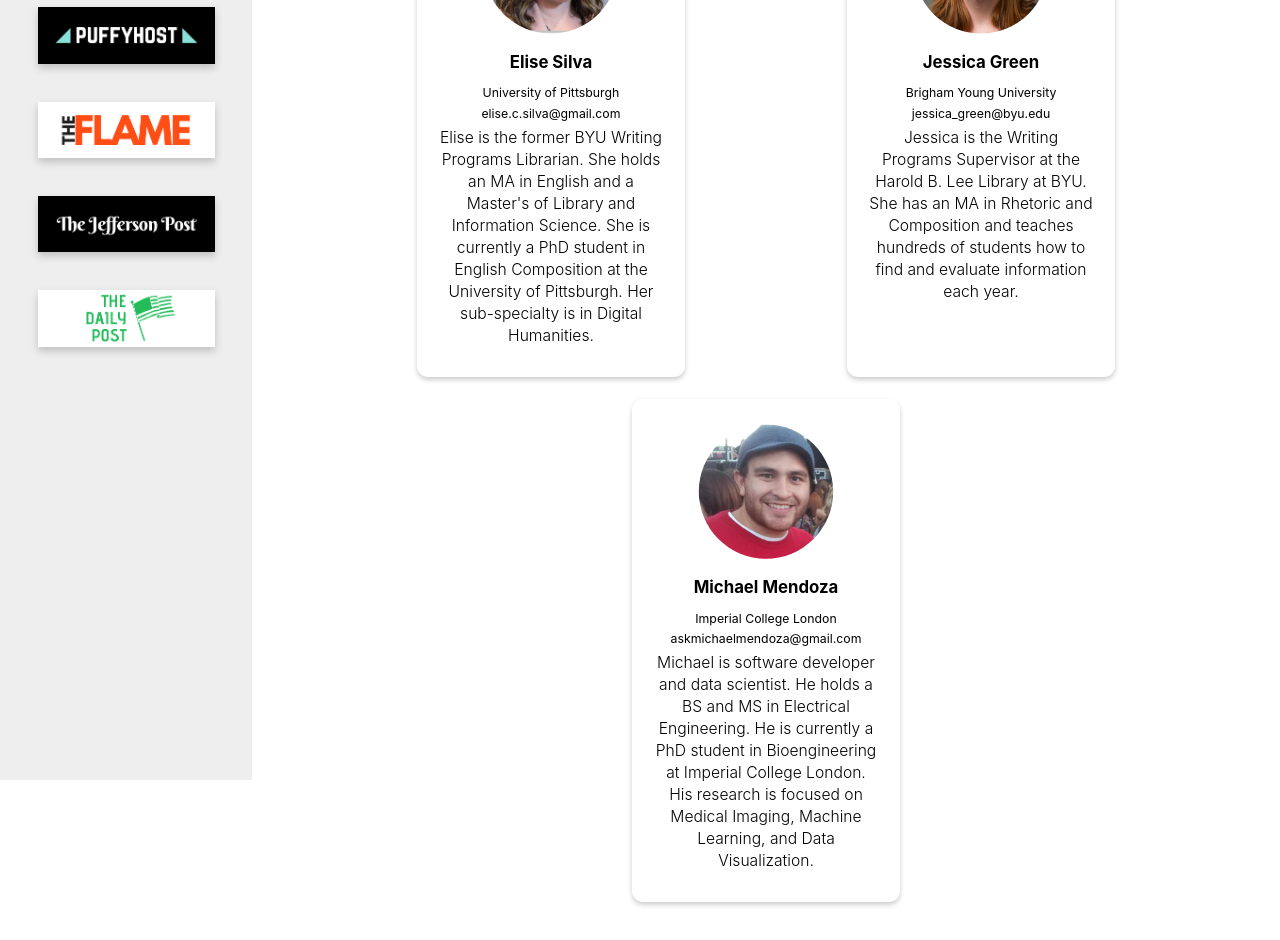
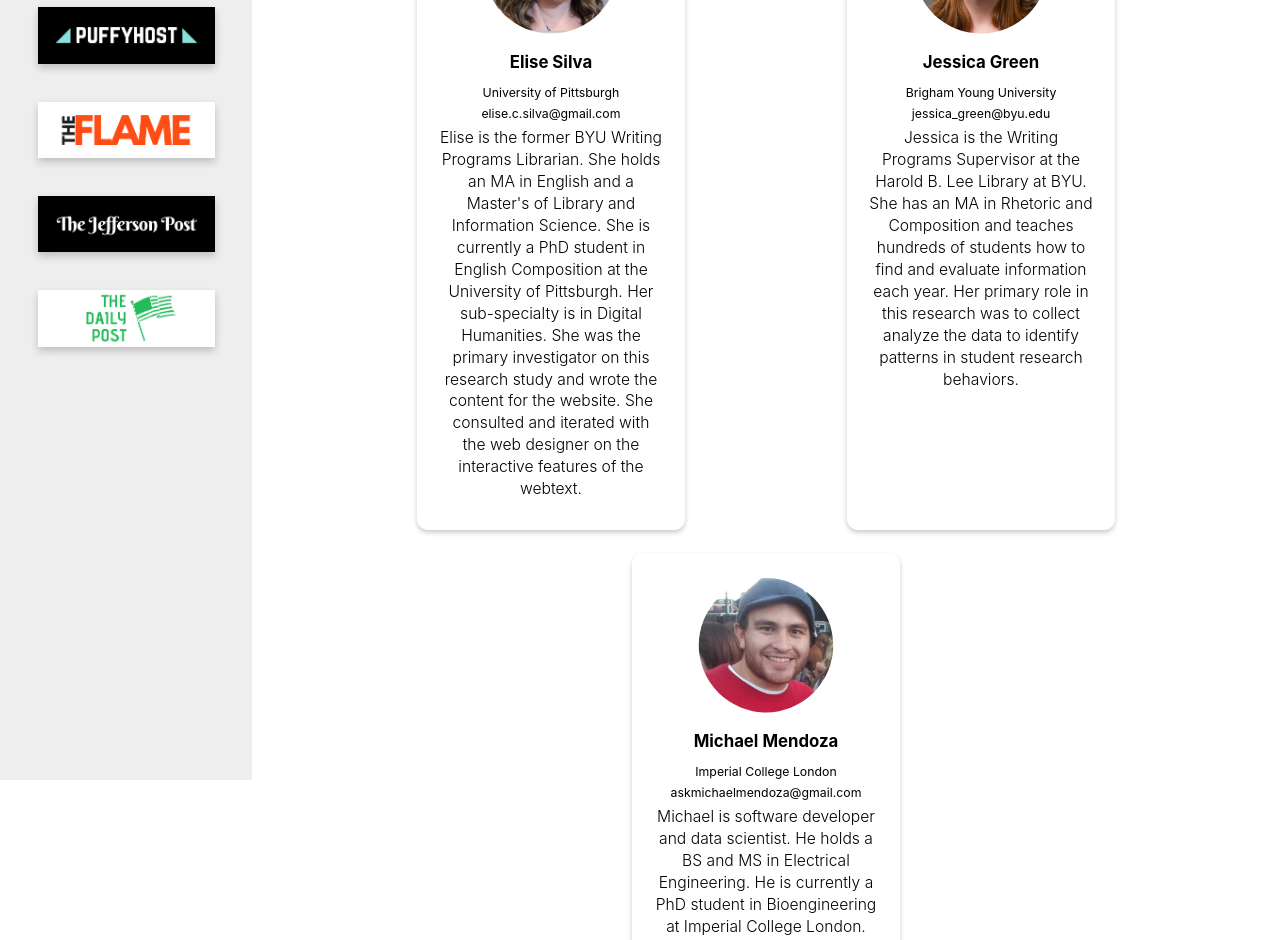
Before and after one commit to michaelmendoza/kairos2020-silva-green-mendoza, a React (Create React App) app: page /contact in a window 1280 px wide. Shown: the part 620-1560 px from the top of the page. Built offline with nearby package versions, Linux system fonts and the light colour scheme.

Commit message:
Updated Bios

```diff
--- a/src/pages/Contact.js
+++ b/src/pages/Contact.js
@@ -15,21 +15,21 @@ function Contact() {
             <h2>Elise Silva</h2>
             <h4>University of Pittsburgh</h4>
             <h4>elise.c.silva@gmail.com</h4>
-            <p> Elise is the former BYU Writing Programs Librarian. She holds an MA in English and a Master's of Library and Information Science. She is currently a PhD student in English Composition at the University of Pittsburgh. Her sub-specialty is in Digital Humanities. </p>
+            <p> Elise is the former BYU Writing Programs Librarian. She holds an MA in English and a Master's of Library and Information Science. She is currently a PhD student in English Composition at the University of Pittsburgh. Her sub-specialty is in Digital Humanities. She was the primary investigator on this research study and wrote the content for the website. She consulted and iterated with the web designer on the interactive features of the webtext.  </p>
           </div>
           <div className="card contact-card">
             <img src={jessicaimage}></img>
             <h2>Jessica Green</h2>
             <h4>Brigham Young University</h4>
             <h4>jessica_green@byu.edu</h4>
-            <p> Jessica is the Writing Programs Supervisor at the Harold B. Lee Library at BYU. She has an MA in Rhetoric and Composition and teaches hundreds of students how to find and evaluate information each year. </p>
+            <p> Jessica is the Writing Programs Supervisor at the Harold B. Lee Library at BYU. She has an MA in Rhetoric and Composition and teaches hundreds of students how to find and evaluate information each year. Her primary role in this research was to collect analyze the data to identify patterns in student research behaviors.  </p>
           </div>
           <div className="card contact-card">
             <img src={michaelimage}></img>
             <h2>Michael Mendoza</h2>
             <h4>Imperial College London</h4>
             <h4>askmichaelmendoza@gmail.com</h4>
-            <p> Michael is software developer and data scientist. He holds a BS and MS in Electrical Engineering. He is currently a PhD student in Bioengineering at Imperial College London. His research is focused on Medical Imaging, Machine Learning, and Data Visualization. </p>
+            <p> Michael is software developer and data scientist. He holds a BS and MS in Electrical Engineering. He is currently a PhD student in Bioengineering at Imperial College London. His research is focused on Medical Imaging, Machine Learning, and Data Visualization. His primary role was the design and the development of this interactive web application. </p>
           </div>
         </article>
       </section>
```
